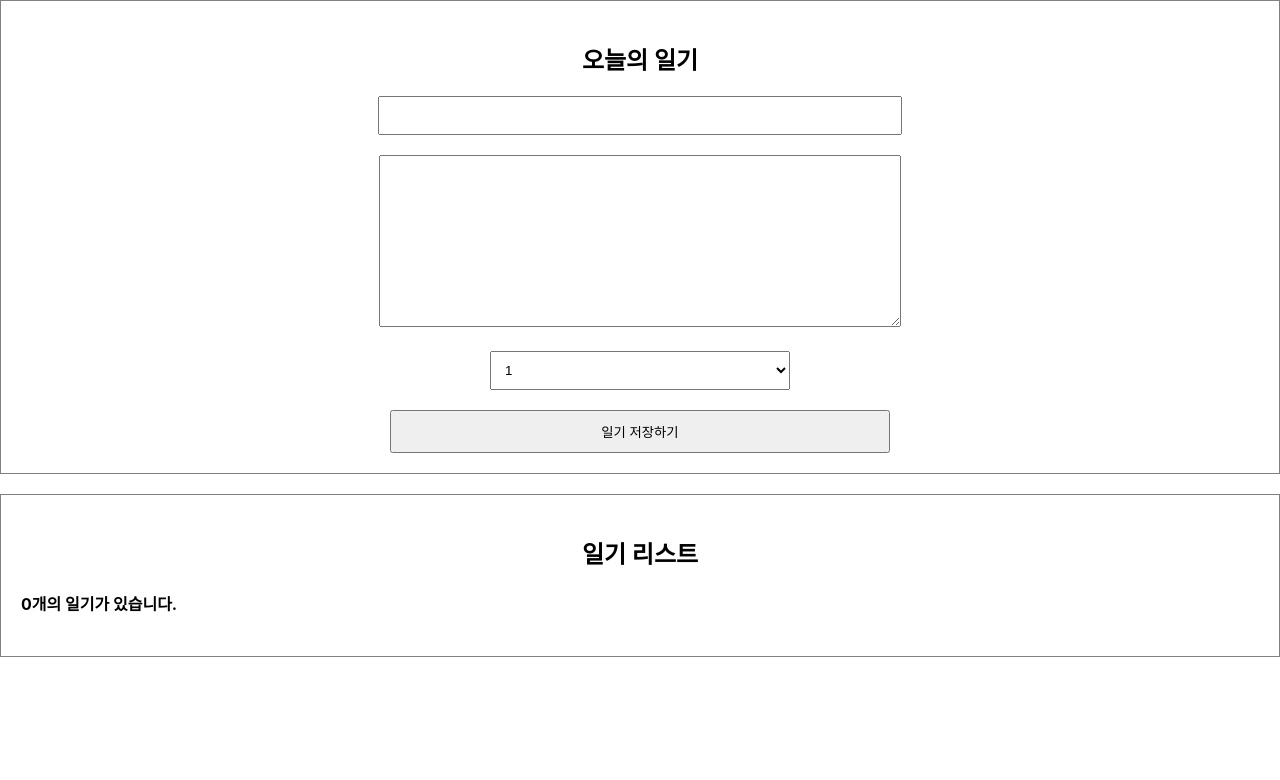
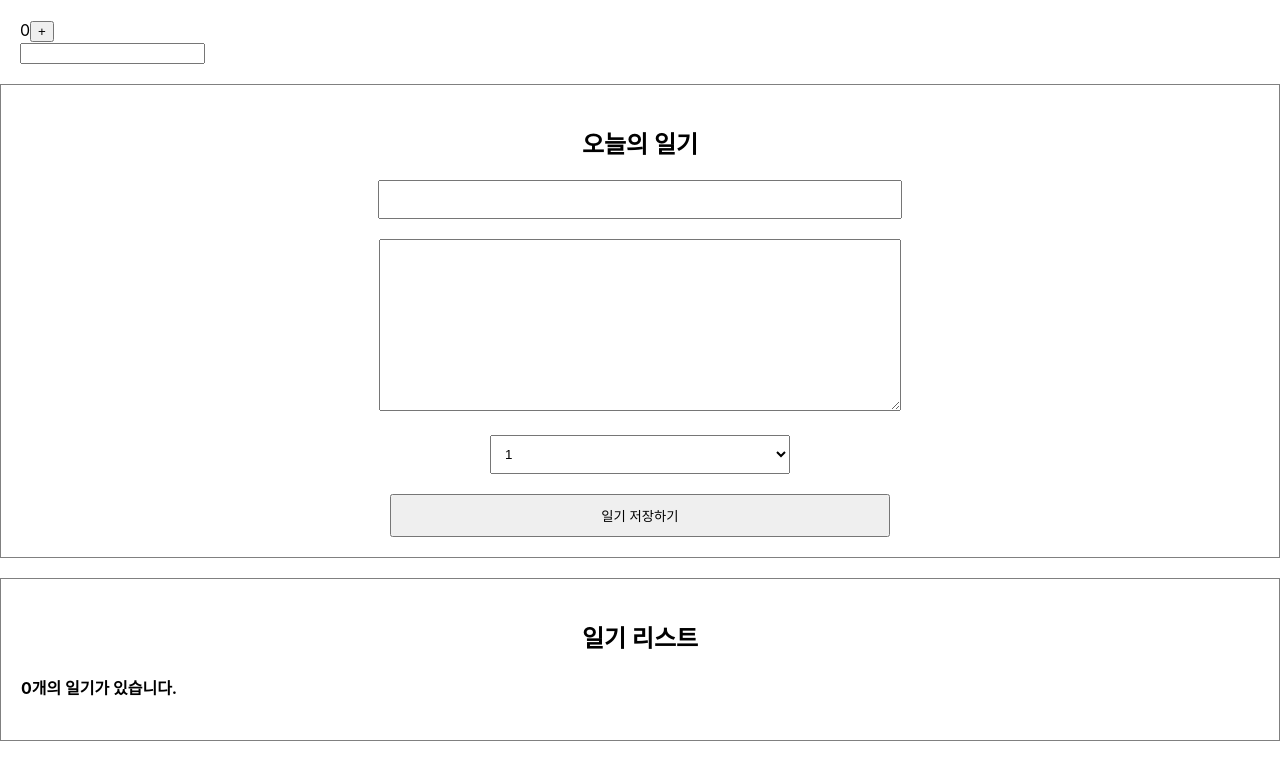
Before and after one commit to TaekyungAn/inflearn_onebite_react_simplediary, a React (Create React App) app: page / in a window 1280 px wide. Shown: the top 780 px of the page. Built offline with nearby package versions, Linux system fonts and the light colour scheme.

Commit message:
6-7 Lifecycle제어하기 -useEffect(1)

```diff
--- a/src/App.js
+++ b/src/App.js
@@ -2,6 +2,7 @@
 import "./App.css";
 import DiaryEditor from "./DiaryEditor";
 import DiaryList from "./DiaryList";
+import LifeCycle from "./LifeCylce";
 
 // const dummyList = [
 //   {
@@ -48,6 +49,7 @@
 
   return (
     <div className="App">
+      <LifeCycle />
       <DiaryEditor onCreate={onCreate} />
       <DiaryList onEdit={onEdit} onRemove={onRemove} diaryList={data} />
     </div>
--- /dev/null
+++ b/src/LifeCylce.js
@@ -0,0 +1,39 @@
+import { useEffect, useState } from "react";
+
+const LifeCycle = () => {
+  const [count, setCount] = useState(0);
+  const [text, setText] = useState("");
+
+  useEffect(() => {
+    console.log("Mount");
+  }, []);
+
+  useEffect(() => {
+    console.log("Update");
+  });
+
+  useEffect(() => {
+    console.log("Count is update :", count);
+    if (count > 5) {
+      alert("count가 5를 넘었습니다. 따라서 1로 초기화 합니다.");
+      setCount(1);
+    }
+  }, [count]);
+
+  useEffect(() => {
+    console.log("Text is update :", text);
+  }, [text]);
+
+  return (
+    <div style={{ padding: 20 }}>
+      <div>
+        {count}
+        <button onClick={() => setCount(count + 1)}>+</button>
+      </div>
+      <div>
+        <input value={text} onChange={(e) => setText(e.target.value)} />
+      </div>
+    </div>
+  );
+};
+export default LifeCycle;
```
